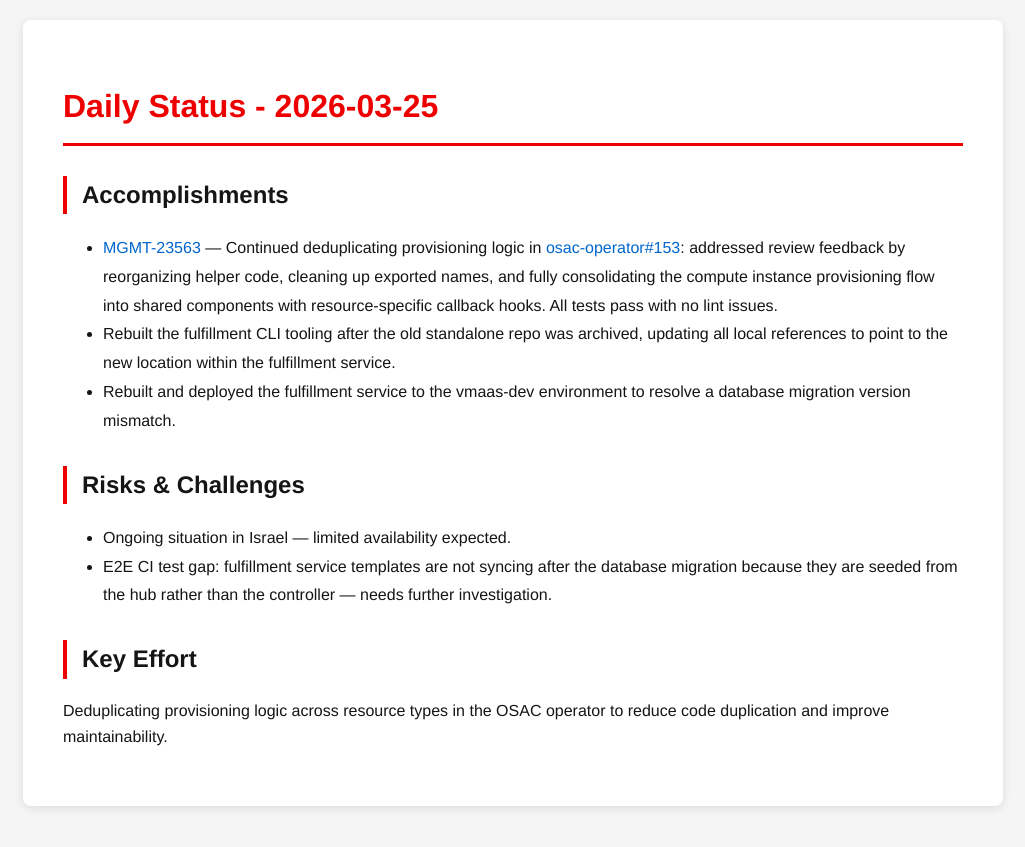
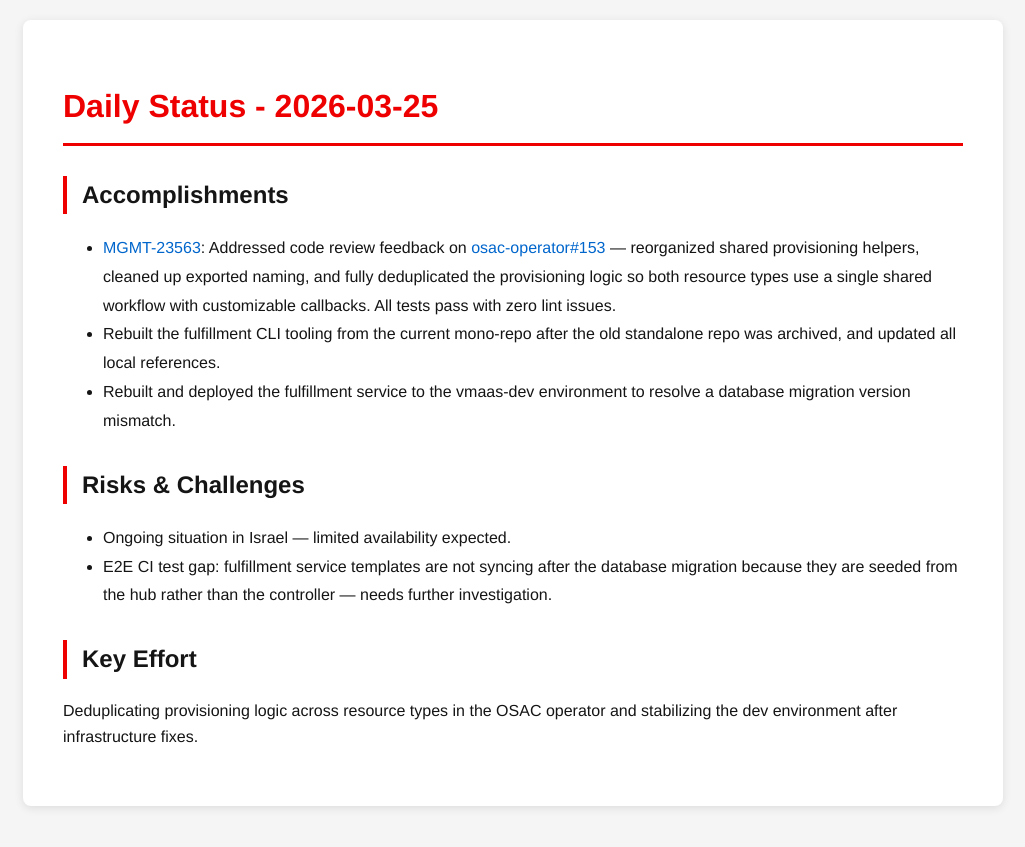
Before and after one commit to tzvatot/daily-status, a Jekyll site: the page built from 2026-03-25.md, in a window 1280 px wide. Shown: the top 847 px of the page, without its empty margins (127-1152 px from the left). Built offline with Jekyll 4.4.1, drawn with Linux system fonts in a browser that asks for light colours.

Commit message:
Daily status update - 2026-03-25

```diff
--- a/2026-03-25.md
+++ b/2026-03-25.md
@@ -7,8 +7,8 @@ date: 2026-03-25
 # Daily Status - 2026-03-25
 
 ## Accomplishments
-- [MGMT-23563](https://issues.redhat.com/browse/MGMT-23563) — Continued deduplicating provisioning logic in [osac-operator#153](https://github.com/osac-project/osac-operator/pull/153): addressed review feedback by reorganizing helper code, cleaning up exported names, and fully consolidating the compute instance provisioning flow into shared components with resource-specific callback hooks. All tests pass with no lint issues.
-- Rebuilt the fulfillment CLI tooling after the old standalone repo was archived, updating all local references to point to the new location within the fulfillment service.
+- [MGMT-23563](https://issues.redhat.com/browse/MGMT-23563): Addressed code review feedback on [osac-operator#153](https://github.com/osac-project/osac-operator/pull/153) — reorganized shared provisioning helpers, cleaned up exported naming, and fully deduplicated the provisioning logic so both resource types use a single shared workflow with customizable callbacks. All tests pass with zero lint issues.
+- Rebuilt the fulfillment CLI tooling from the current mono-repo after the old standalone repo was archived, and updated all local references.
 - Rebuilt and deployed the fulfillment service to the vmaas-dev environment to resolve a database migration version mismatch.
 
 ## Risks & Challenges
@@ -16,4 +16,4 @@ date: 2026-03-25
 - E2E CI test gap: fulfillment service templates are not syncing after the database migration because they are seeded from the hub rather than the controller — needs further investigation.
 
 ## Key Effort
-Deduplicating provisioning logic across resource types in the OSAC operator to reduce code duplication and improve maintainability.
+Deduplicating provisioning logic across resource types in the OSAC operator and stabilizing the dev environment after infrastructure fixes.
```
